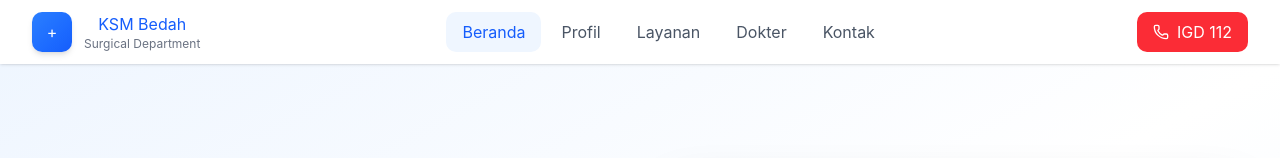
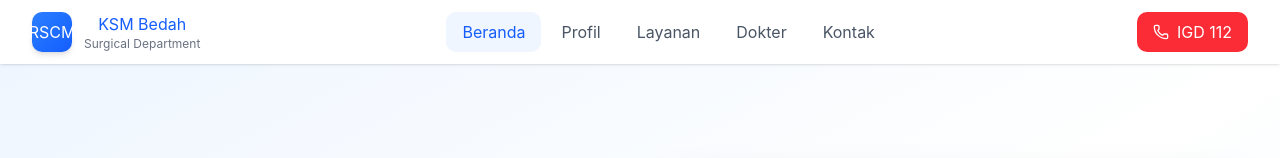
Before and after one commit to mhilmanrz/ksmbedah, a React (Vite) app: page / in a window 1280 px wide. Shown: the top 158 px of the page. Built offline with nearby package versions, Linux system fonts and the light colour scheme.

Commit message:
update gambar

```diff
--- a/src/components/Footer.tsx
+++ b/src/components/Footer.tsx
@@ -37,7 +37,7 @@ export function Footer({ onNavigate }: FooterProps) {
           <div>
             <div className="flex items-center gap-3 mb-4">
               <div className="w-10 h-10 bg-gradient-to-br from-blue-500 to-blue-600 rounded-lg flex items-center justify-center shadow-md">
-                <span className="text-white">+</span>
+                <span className="text-white">RSCM</span>
               </div>
               <div>
                 <div className="text-white">KSM Bedah</div>
--- a/src/components/Navigation.tsx
+++ b/src/components/Navigation.tsx
@@ -35,7 +35,7 @@ export function Navigation({ currentPage, onNavigate }: NavigationProps) {
             className="flex items-center gap-3 group"
           >
             <div className="w-10 h-10 bg-gradient-to-br from-blue-500 to-blue-600 rounded-lg flex items-center justify-center shadow-md group-hover:shadow-lg transition-shadow">
-              <span className="text-white">+</span>
+              <span className="text-white">RSCM</span>
             </div>
             <div className="hidden sm:block">
               <div className="text-blue-600">KSM Bedah</div>
```
